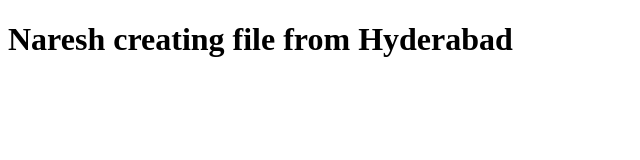
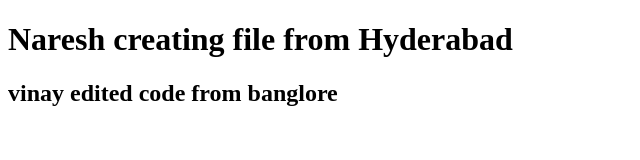
Before and after one commit to Naresh-vangapati/28R-repo, a plain HTML site: page index.html in a window 1280 px wide. Shown: the whole page, without its empty margins (0-640 px from the left). Drawn offline with Linux system fonts and the light colour scheme.

Commit message:
edited code from banglore

```diff
--- a/index.html
+++ b/index.html
@@ -7,5 +7,6 @@
 </head>
 <body>
     <h1>Naresh creating file from Hyderabad</h1>
+    <h2>vinay edited code from banglore</h2>
 </body>
 </html>
```
